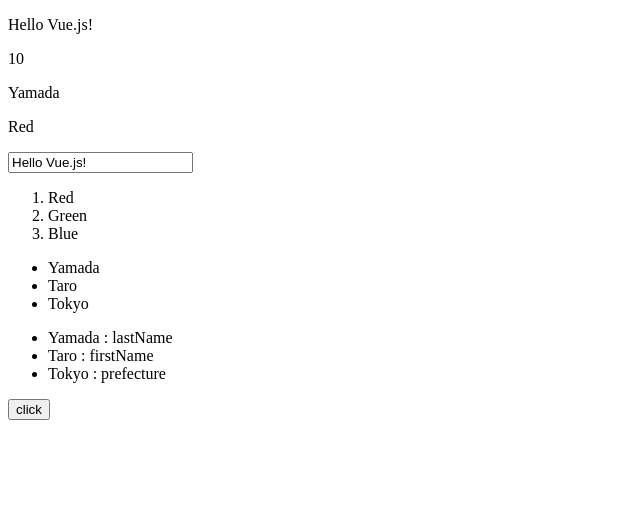
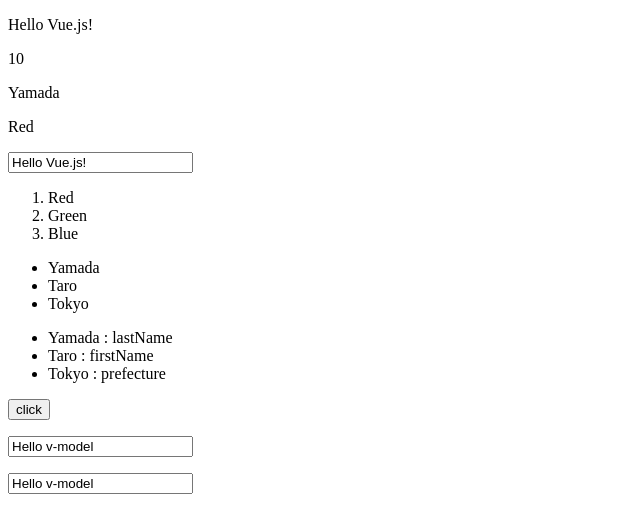
Before and after one commit to KKZoo/vue_practice, a plain HTML site: page index.html in a window 1280 px wide. Shown: the whole page, without its empty margins (0-640 px from the left). Drawn offline with nearby package versions, Linux system fonts and the light colour scheme.

Commit message:
v-model構文の追加

```diff
--- a/index.html
+++ b/index.html
@@ -31,6 +31,13 @@
       </ul>
 
       <button v-on:click="onclick">click</button>
+
+      <p>
+        <input type="text" v-model="greet"/>
+      </p>
+      <p>
+        <input type="text" v-model="greet"/>
+      </p>
     </div>
   </body>
   <script src="https://cdn.jsdelivr.net/npm/vue@2.5.16/dist/vue.js"></script>
--- a/main.js
+++ b/main.js
@@ -2,6 +2,7 @@ var app = new Vue({
   el: '#app',
   data:{
     message: 'Hello Vue.js!',
+    greet: 'Hello v-model',
     count:10,
     user: {
       lastName: 'Yamada',
```
